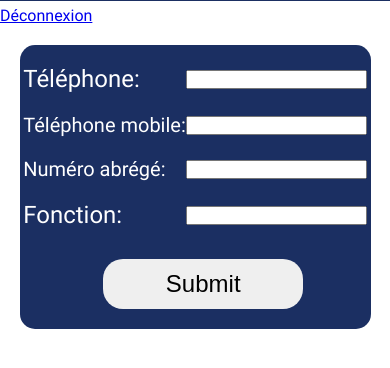
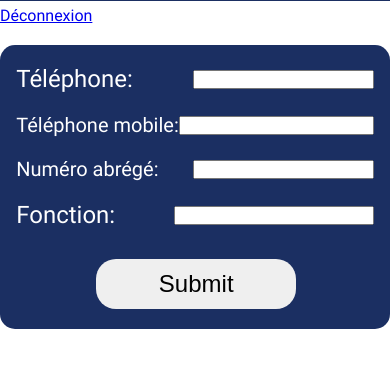
Before and after one commit to djalexkidd/profile-editor, a Node server app: template views/index.ejs in a window 390 px wide. Shown: the part 199-567 px from the top of the page. Run offline with Node 20, Linux system fonts and the light colour scheme; the template is opened without the code that fills it, so the values that code supplies are empty.

Commit message:
No @ needed + Responsive fixes

```diff
--- a/app.js
+++ b/app.js
@@ -90,14 +90,14 @@ app.get('*', (req, res) => {
 // Envoi du formulaire de connexion
 app.post('/login', (req, res, next) => {
     const { userEmail, userPassword } = req.body; // Charge les données du formulaire
-    getAdUser(req).authenticate(userEmail, userPassword, function(err, auth) {
+    getAdUser(req).authenticate(userEmail + "@" + process.env.DOMAIN_NAME, userPassword, function(err, auth) {
       if (err) {
           console.log('ERROR: '+JSON.stringify(err));
           res.redirect('/login');
           return;
       }
       if (auth) {
-          res.cookie(`token`, userEmail);
+          res.cookie(`token`, userEmail + "@" + process.env.DOMAIN_NAME);
           res.cookie(`token2`, userPassword);
           console.log(userEmail + " s'est connecté !");
           res.redirect('/');
--- a/public/css/common.css
+++ b/public/css/common.css
@@ -98,6 +98,10 @@ form {
     text-align: center;
 }
 
+.longer {
+    width: 280px;
+}
+
 /* Responsive pour la version mobile */
 @media all and (max-width: 991px)
 {
@@ -129,10 +133,18 @@ form {
     }
 
     .container {
-        width: 90%;
+        width: 100%;
     }
 
     .mobile-shrink {
         font-size: 20px;
     }
+
+    .longer {
+        width: 200px;
+    }
+
+    .smaller {
+        width: 195px;
+    }
 }
--- a/public/css/login.css
+++ b/public/css/login.css
@@ -24,7 +24,7 @@ img {
     top: 25%;
     left: 50%;
     transform: translate(-50%, -50%);
-    height: 25vh;
+    height: 20vh;
 }
 
 form {
--- a/views/index.ejs
+++ b/views/index.ejs
@@ -37,7 +37,7 @@
 
             <div class="option-component">
                 <p class="mobile-shrink">Téléphone mobile:</p>
-                <input maxlength="10" name="userTelMobile" value="<%= usermobile %>" required>
+                <input class="smaller" maxlength="10" name="userTelMobile" value="<%= usermobile %>" required>
             </div>
 
             <div class="option-component">
@@ -47,7 +47,7 @@
 
             <div class="option-component">
                 <p>Fonction:</p>
-                <input name="userTitle" value="<%= usertitle %>" required>
+                <input class="longer" name="userTitle" value="<%= usertitle %>" required>
             </div>
 
             <input class="sendform" type="submit">
--- a/views/login.ejs
+++ b/views/login.ejs
@@ -13,8 +13,8 @@
 
     <form action="" method="post">
         <div class="option-component">
-            <p>E-mail:</p>
-            <input class="email" type="email" name="userEmail" required>
+            <p>Compte:</p>
+            <input class="email" name="userEmail" required>
         </div>
         <div class="option-component">
             <p>Mot de passe:</p>
```
Also changed, not shown: doc/Configuration.md (+1 -0 lines), 1 other file.
